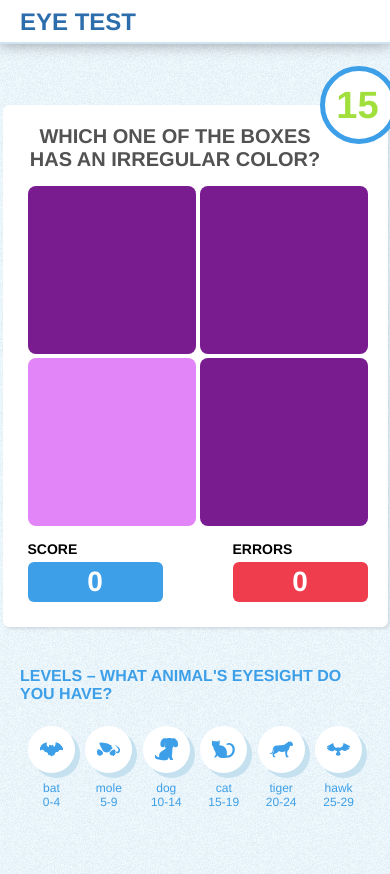
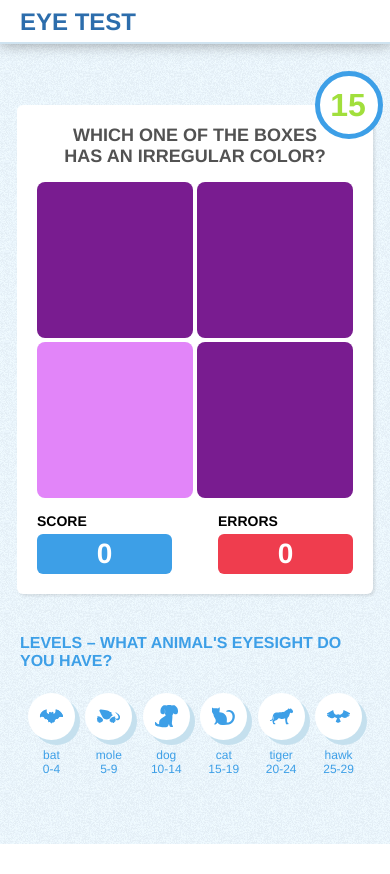
Before and after one commit to justprogr/eye-test, a Vue app: page / in a window 390 px wide. After the commit the page ends 844 px from the top, so only its background shows below. Built offline with nearby package versions, Linux system fonts and the light colour scheme.

Commit message:
mobile layout fixes

```diff
--- a/src/components/Game.vue
+++ b/src/components/Game.vue
@@ -103,8 +103,11 @@ function gameOver() {
   }
 
   @media screen and (max-width: 600px) {
+    padding: 20px;
+
     .title {
-      font-size: 20px;
+      font-size: 18px;
+      margin-right: 0;
     }
 
     .body {
--- a/src/components/Matrix.vue
+++ b/src/components/Matrix.vue
@@ -70,6 +70,8 @@ function squareClick(index) {
 .matrix {
   width: 340px;
   height: 340px;
+  max-width: 340px;
+  max-height: 340px;
   display: grid;
   grid-row-gap: 4px;
   grid-column-gap: 4px;
@@ -83,5 +85,10 @@ function squareClick(index) {
   .its-me {
     background-color: v-bind(activeColor);
   }
+
+  @media screen and (max-width: 600px) {
+    width: calc(100vw - 74px);
+    height: calc(100vw - 74px);
+  }
 }
 </style>
--- a/src/components/Timer.vue
+++ b/src/components/Timer.vue
@@ -108,9 +108,9 @@ export default {
   }
 
   @media screen and (max-width: 600px) {
-    font-size: 38px;
-    height: 78px;
-    width: 78px;
+    font-size: 32px;
+    height: 68px;
+    width: 68px;
   }
 }
 </style>
```
